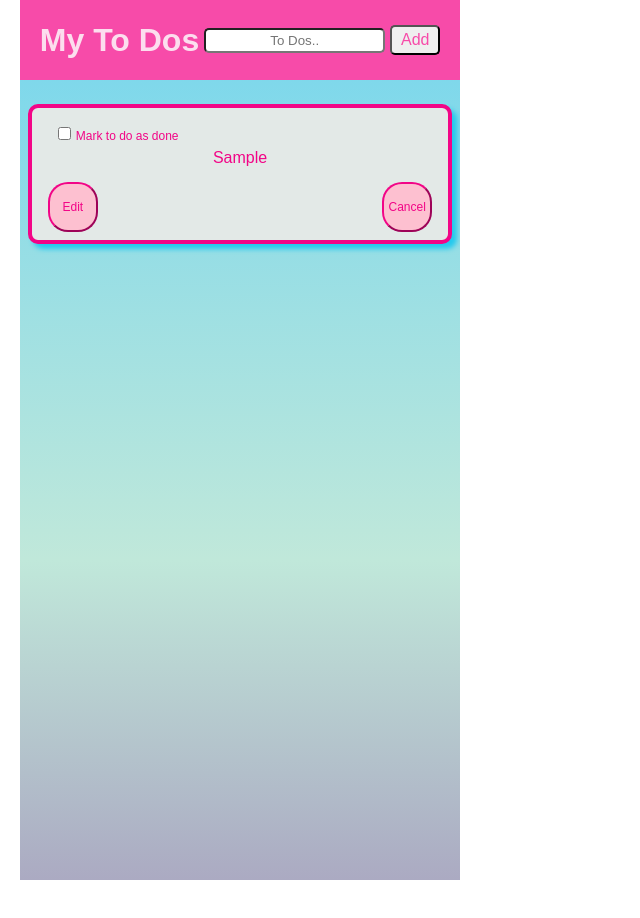
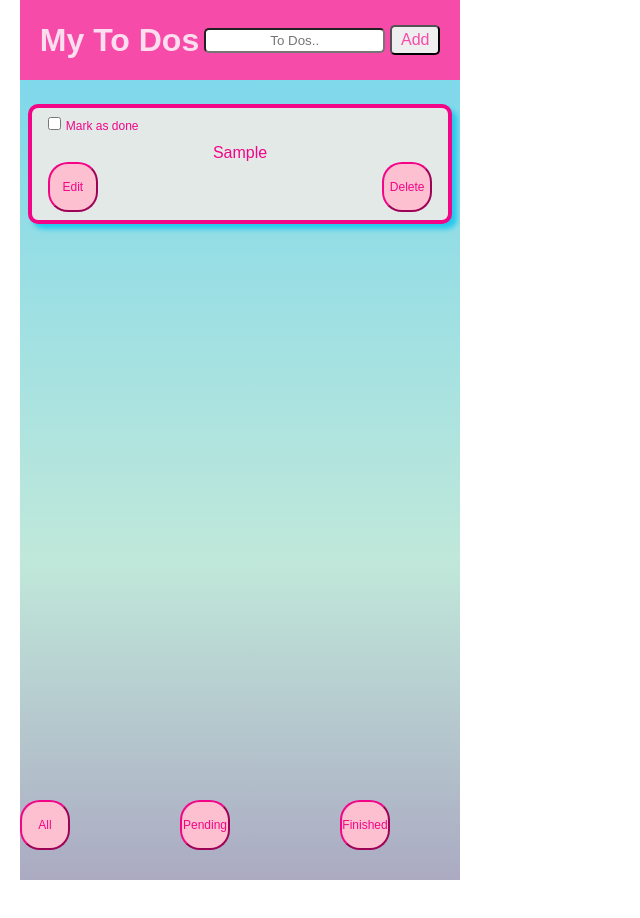
Before and after one commit to yvlange/todoapp-react-exercise, a React (Create React App) app: page / in a window 1280 px wide. Both pictures are taken after typing "Sample" into the empty fields and a click on the button "Add". Shown: the top 918 px of the page, without its empty margins (0-640 px from the left). Built offline with nearby package versions, Linux system fonts and the light colour scheme.

Commit message:
Add filterbuttons. They are with no function yet

```diff
--- a/src/App.css
+++ b/src/App.css
@@ -14,3 +14,14 @@
   min-width: 320px;
   max-width: 60vh;
 }
+
+.FilterButtons {
+  grid-row: footer;
+  display: flex;
+  justify-content: space-between;
+  position: absolute;
+  top: 100vh;
+  left: 20px;
+  width: 370px;
+  height: 60px;
+}
--- a/src/App.js
+++ b/src/App.js
@@ -5,11 +5,20 @@ import "./styles/ToDoItem.css";
 import "./styles/Footer.css";
 import Header from "./components/Header";
 import ToDoList from "./components/ToDoList";
+import FilterButton from "./components/FilterButton";
+import { useState } from "react";
 
-import { useState } from "react";
+const FILTER_MAP = {
+  All: () => true,
+  Pending: (taskName) => !taskName.isDone,
+  Finished: (taskName) => taskName.isDone,
+};
+
+const FILTER_NAMES = Object.keys(FILTER_MAP);
 
 function App() {
   const [toDoItems, setToDoItems] = useState([]);
+  const [filter, setFilter] = useState("All");
 
   function handleToDoAdd(taskName) {
     const newToDo = [
@@ -19,6 +28,15 @@ function App() {
     console.log(newToDo);
     setToDoItems(newToDo);
   }
+
+  const filterList = FILTER_NAMES.map((taskName) => (
+    <FilterButton
+      key={taskName}
+      name={taskName}
+      isPressed={taskName.isPressed === filter}
+      setFilter={setFilter}
+    />
+  ));
 
   function handleToDoToggle(name) {
     const newToDo = toDoItems.map((task) => {
@@ -61,6 +79,12 @@ function App() {
         handleToDoToggle={handleToDoToggle}
         handleToDoEdit={handleToDoEdit}
       />
+      <div className="FilterButtons">
+        {filterList}
+        {/* <FilterButton name="All" />
+        <FilterButton name="Pending" />
+        <FilterButton name="Finished" /> */}
+      </div>
     </div>
   );
 }
--- /dev/null
+++ b/src/components/FilterButton.js
@@ -0,0 +1,15 @@
+function FilterButton({ name, isPressed, setFilter }) {
+  return (
+    <button
+      type="button"
+      className="btn toggle-btn"
+      aria-pressed={isPressed}
+      onClick={() => setFilter(name)}
+    >
+      <span>{name}</span>
+    </button>
+  );
+}
+export default FilterButton;
+
+//onclick doesn't work..
--- a/src/components/Pending.js
+++ /dev/null
@@ -1,4 +0,0 @@
-import ToDoItem from "./ToDoItem";
-
-function Pending({ toDoItems, handleToDoRemove, handleToDoToggle }) {}
-export default Pending;
--- a/src/components/ToDoItem.js
+++ b/src/components/ToDoItem.js
@@ -1,5 +1,4 @@
 import { useState } from "react";
-import { TiDeleteOutline } from "react-icons/ti";
 
 function ToDoItem({
   name,
@@ -43,7 +42,6 @@ function ToDoItem({
   );
   const viewTemplate = (
     <div className="stack-small">
-      <div className="checkbox-done">
       <input
         id={id}
         type="checkbox"
@@ -51,26 +49,21 @@ function ToDoItem({
         onChange={() => handleToggleButtonClick()}
       />
       <label className="todo-label" htmlFor={id}>
-          Mark to do as done
+        Mark as done
       </label>
       <div className="task-content">{name}</div>
-      </div>
+
       <div className="btn-group">
         <button type="button" className="btn" onClick={() => setEditing(true)}>
           Edit
         </button>
-        {/* <TiDeleteOutline
-          title="Delete"
-          size="1.5em"
-          className="ToDoItem--delete"
-          onClick={handleDeleteButtonClick}
-        /> */}
+
         <button
           type="button"
           className="btn todo-cancel"
           onClick={handleDeleteButtonClick}
         >
-          Cancel
+          Delete
         </button>
       </div>
     </div>
@@ -104,19 +97,3 @@ function ToDoItem({
   );
 }
 export default ToDoItem;
-
-/* //   <TiDeleteOutline
-//     title="Delete"
-//     size="1.5em"
-//     className="ToDoItem--delete"
-//     onClick={handleDeleteButtonClick}
-//   />
-//   <div className="ToDoItem--content">
-//     <div className={`Task ${toDosForDone}`}>
-//       {isDone ? `${name} is pending` : `${name} is done`}
-//     </div>
-//   </div>
-//   <button className="ToDoItem--button" onClick={handleToggleButtonClick}>
-//     {isDone ? "Pending" : "Done"}
-//   </button>
- */
--- a/src/components/ToDoList.js
+++ b/src/components/ToDoList.js
@@ -7,8 +7,7 @@ function ToDoList({
   handleToDoEdit,
 }) {
   function renderToDos() {
-    return toDoItems.map((taskName) => {
-      return (
+    return toDoItems.map((taskName) => (
       <ToDoItem
         id={taskName.id}
         name={taskName.name}
@@ -18,9 +17,11 @@ function ToDoList({
         onClickToDoToggle={handleToDoToggle}
         handleToDoEdit={handleToDoEdit}
       />
-      );
-    });
+    ));
   }
+
   return <main className="ToDoList">{renderToDos()}</main>;
 }
 export default ToDoList;
+
+// .filter(FILTER_MAP[filter])
--- a/src/styles/ToDoItem.css
+++ b/src/styles/ToDoItem.css
@@ -12,28 +12,6 @@
   background-color: #e3e9e7;
 }
 
-/* .ToDoItem--content {
-  display: flex;
-  align-content: center;
-  padding: 10px;
-  margin: 10px;
-} */
-
-/* .ToDoItem button:last-child {
-  cursor: pointer;
-  background-color: #fdc0d0;
-  color: #f20587;
-  border-color: #f20587;
-  border-radius: 20px;
-  height: 50px;
-  width: 50px;
-  font-size: 12px;
-}
-
-.ToDoItem button:last-child:hover {
-  background-color: #f1ced8;
-} */
-
 .ToDoItem--delete {
   color: #f20587;
   cursor: pointer;
@@ -43,10 +21,6 @@
 .ToDoItem--done {
   color: rgb(36, 201, 238);
 }
-
-/* .ToDoItem--pending {
-  color: #f20587;
-} */
 
 .btn-group {
   display: flex;
@@ -71,13 +45,9 @@
   justify-content: space-around;
 }
 
-.checkbox-done {
-  padding: 10px;
-}
-
 .task-content {
   text-align: center;
-  padding: 5px;
+  padding-top: 10px;
 }
 
 .todo-text {
```
Also changed, not shown: src/components/Footer.js (deleted, +0 -12 lines). Lines whose indentation alone changed are shown as unchanged.
